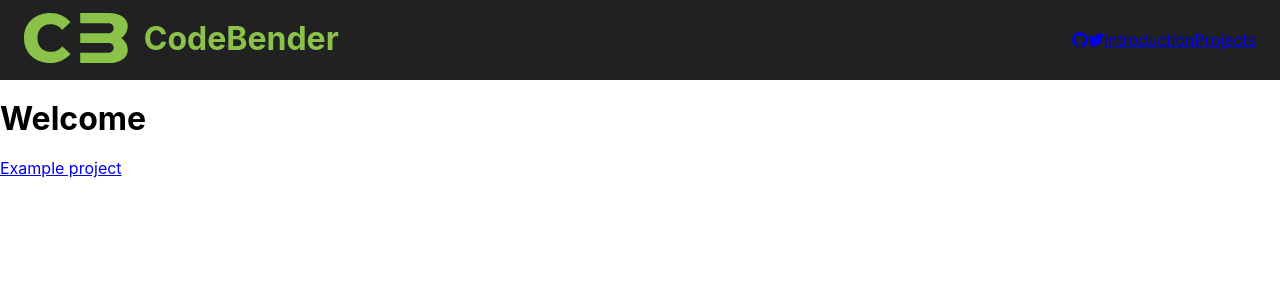
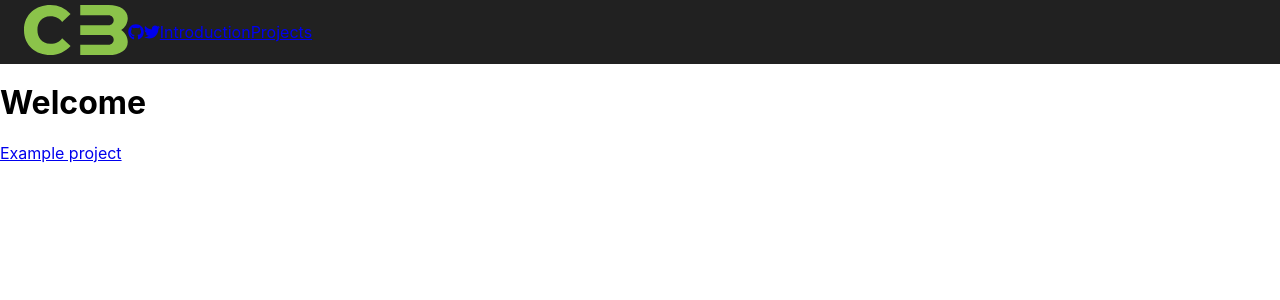
Before and after one commit to developing-coder/personal-portfolio, a React (Create React App) app: page / in a window 1280 px wide. Shown: the top 300 px of the page. Built offline with nearby package versions, Linux system fonts and the light colour scheme.

Commit message:
Remove page title from nav bar.

```diff
--- a/src/components/NavBar/NavBar.js
+++ b/src/components/NavBar/NavBar.js
@@ -21,9 +21,6 @@ class NavBar extends Component {
                         <div className={classes.logo}>
                             <CodeBenderLogo />
                         </div>
-                        <div className={classes.siteTitle}>
-                            <h1>CodeBender</h1>
-                        </div>
                         <a href="https://github.com/developing-coder/" id="profile-link">
                             <FontAwesomeIcon icon={["fab", "github"]} />
                         </a>
--- a/src/components/NavBar/navBarStyles.js
+++ b/src/components/NavBar/navBarStyles.js
@@ -7,9 +7,5 @@ export const styles = {
     },
     logo: {
         fill: themeColors.primary.contrastText
-    },
-    siteTitle: {
-        paddingLeft: '1em',
-        flexGrow: 1,
     }
   };
```
